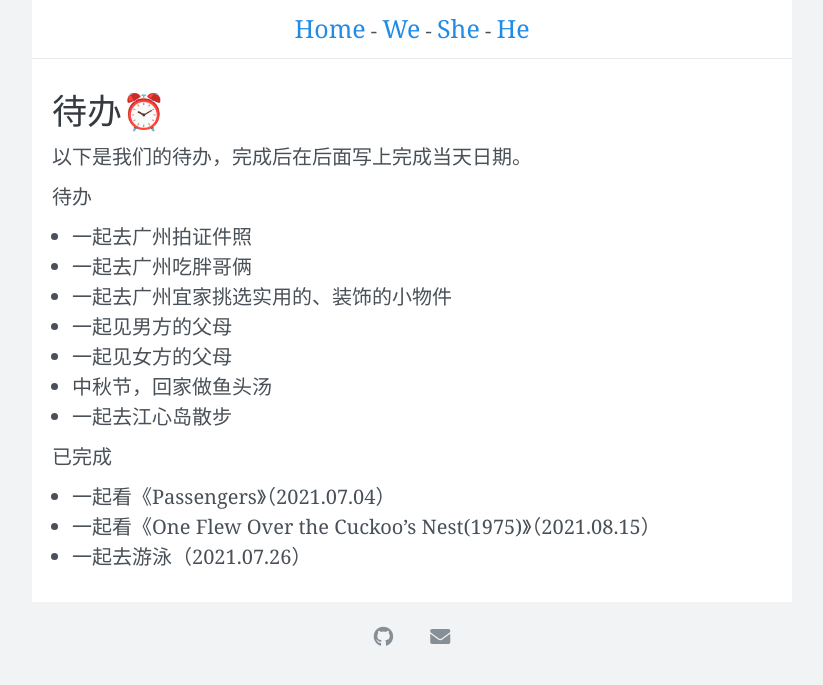
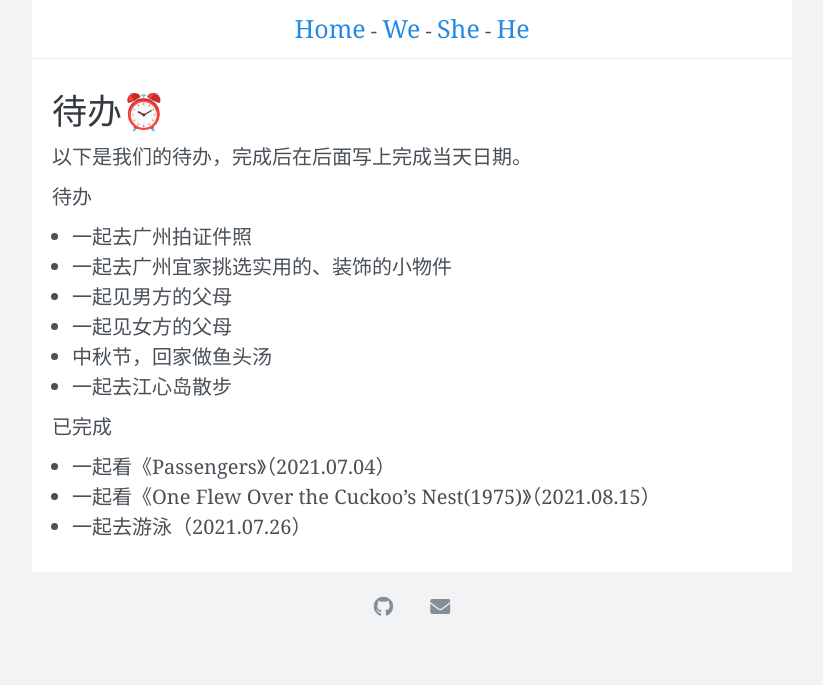
Before and after one commit to xuyilife/xuyilife.github.io, a Jekyll site: the page built from posts/we/待办.md, in a window 1280 px wide. Shown: the top 685 px of the page, without its empty margins (228-1051 px from the left). Built offline with Jekyll 4.4.1, drawn with Linux system fonts in a browser that asks for light colours; nearby versions of some CDN libraries.

Commit message:
Update 待办.md

```diff
--- a/posts/we/待办.md
+++ b/posts/we/待办.md
@@ -8,7 +8,6 @@ title: 待办⏰
 待办
 
 - 一起去广州拍证件照
-- 一起去广州吃胖哥俩
 - 一起去广州宜家挑选实用的、装饰的小物件
 - 一起见男方的父母
 - 一起见女方的父母
```
